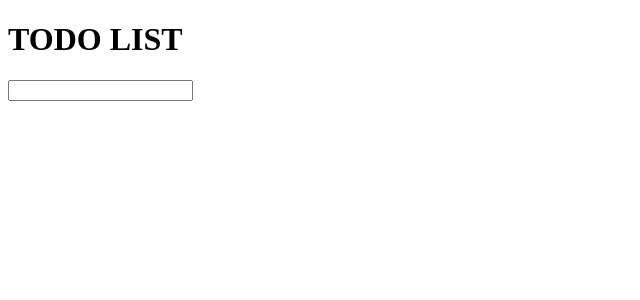
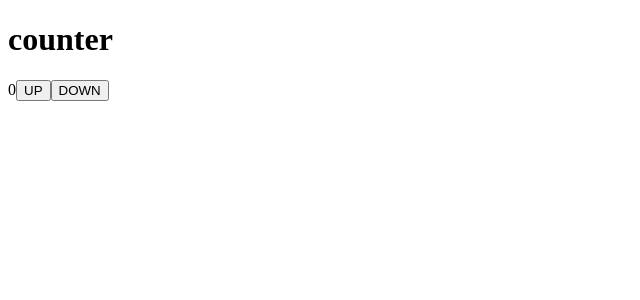
Before and after one commit to dosimpact/lecture_redux_01, a React (Create React App) app in the folder vanilla_redux/: page /#/ in a window 1280 px wide. Shown: the top 300 px of the page, without its empty margins (0-640 px from the left). Built offline with nearby package versions, Linux system fonts and the light colour scheme.

Commit message:
setting 03 redux toolkit practice

```diff
--- /dev/null
+++ b/vanilla_redux/src/02/index.js
@@ -0,0 +1,5 @@
+import React from "react";
+import ReactDOM from "react-dom";
+import App from "./components/App";
+
+ReactDOM.render(<App />, document.getElementById("root"));
--- /dev/null
+++ b/vanilla_redux/src/02/routes/Home.js
@@ -0,0 +1,41 @@
+import React, { useState } from "react";
+import { connect } from "react-redux";
+import { actionCreators } from "../store";
+import Todo from "../components/Todo";
+
+export const Home = ({ todos, addTodo, ...props }) => {
+  const [text, setText] = useState("");
+  const handleSubmit = (e) => {
+    e.preventDefault();
+    addTodo(text);
+    setText("");
+  };
+  return (
+    <>
+      <h1>TODO LIST</h1>
+      <form onSubmit={handleSubmit}>
+        <input
+          value={text}
+          onChange={(e) => {
+            setText(e.target.value);
+          }}
+        ></input>
+      </form>
+      <ul>
+        {todos.map((e) => (
+          <Todo key={e.date} {...e} />
+        ))}
+      </ul>
+    </>
+  );
+};
+
+const mapStateToProps = (state) => ({
+  todos: state,
+});
+
+const mapDispatchToProps = (dispath) => ({
+  addTodo: (text) => dispath(actionCreators.addToDo(text)),
+});
+
+export default connect(mapStateToProps, mapDispatchToProps)(Home);
--- /dev/null
+++ b/vanilla_redux/src/02/store.js
@@ -0,0 +1,21 @@
+import { configureStore, createSlice } from "@reduxjs/toolkit";
+
+const toDos = createSlice({
+  name: "toDosReducer",
+  initialState: [],
+  reducers: {
+    addToDo: (state, action) => {
+      state.push({ text: action.payload, date: Date.now() });
+    },
+    delToDo: (state, action) =>
+      state.filter((e) => e.date !== parseInt(action.payload)),
+  },
+});
+
+export const actionCreators = {
+  ...toDos.actions,
+};
+
+const store = configureStore({ reducer: toDos.reducer });
+
+export default store;
--- /dev/null
+++ b/vanilla_redux/src/App.js
@@ -0,0 +1,24 @@
+import React from "react";
+import {
+  HashRouter as Router,
+  Route,
+  Switch,
+  Redirect,
+} from "react-router-dom";
+
+import Home from "./Routes/Home";
+
+function App() {
+  return (
+    <>
+      <Router>
+        <Switch>
+          <Route exact path="/" component={Home} />
+          <Redirect from="*" to="/" />
+        </Switch>
+      </Router>
+    </>
+  );
+}
+
+export default App;
--- a/vanilla_redux/src/index.js
+++ b/vanilla_redux/src/index.js
@@ -1,5 +1,13 @@
 import React from "react";
 import ReactDOM from "react-dom";
-import App from "./components/App";
+import App from "./App";
 
-ReactDOM.render(<App />, document.getElementById("root"));
+import { Provider } from "react-redux";
+import store from "./store";
+
+ReactDOM.render(
+  <Provider store={store}>
+    <App />
+  </Provider>,
+  document.getElementById("root")
+);
--- a/vanilla_redux/src/routes/Home.js
+++ b/vanilla_redux/src/routes/Home.js
@@ -1,41 +1,27 @@
 import React, { useState } from "react";
+
+import { actionCreator } from "../store";
+
 import { connect } from "react-redux";
-import { actionCreators } from "../store";
-import Todo from "../components/Todo";
 
-export const Home = ({ todos, addTodo, ...props }) => {
-  const [text, setText] = useState("");
-  const handleSubmit = (e) => {
-    e.preventDefault();
-    addTodo(text);
-    setText("");
-  };
+export const Home = ({ counter, countUp, countDown }) => {
   return (
-    <>
-      <h1>TODO LIST</h1>
-      <form onSubmit={handleSubmit}>
-        <input
-          value={text}
-          onChange={(e) => {
-            setText(e.target.value);
-          }}
-        ></input>
-      </form>
-      <ul>
-        {todos.map((e) => (
-          <Todo key={e.date} {...e} />
-        ))}
-      </ul>
-    </>
+    <div>
+      <h1>counter</h1>
+      <span>{counter}</span>
+      <button onClick={countUp}>UP</button>
+      <button onClick={countDown}>DOWN</button>
+    </div>
   );
 };
 
-const mapStateToProps = (state) => ({
-  todos: state,
-});
+const mapStateToProps = (state) => ({ counter: state.counter });
 
-const mapDispatchToProps = (dispath) => ({
-  addTodo: (text) => dispath(actionCreators.addToDo(text)),
-});
+const mapDispatchToProps = (dispath) => {
+  return {
+    countUp: () => dispath(actionCreator.addCount()),
+    countDown: () => dispath(actionCreator.subCount()),
+  };
+};
 
 export default connect(mapStateToProps, mapDispatchToProps)(Home);
--- a/vanilla_redux/src/store.js
+++ b/vanilla_redux/src/store.js
@@ -1,21 +1,25 @@
-import { configureStore, createSlice } from "@reduxjs/toolkit";
+import { createSlice, createAction } from "@reduxjs/toolkit";
+import { createStore, combineReducers } from "redux";
 
-const toDos = createSlice({
-  name: "toDosReducer",
-  initialState: [],
+const counter = createSlice({
+  name: "counter",
+  initialState: localStorage.getItem("counter") || 0,
   reducers: {
-    addToDo: (state, action) => {
-      state.push({ text: action.payload, date: Date.now() });
+    addCount: (state, action) => {
+      return state + 1;
     },
-    delToDo: (state, action) =>
-      state.filter((e) => e.date !== parseInt(action.payload)),
+    subCount: (state, action) => {
+      return state - 1;
+    },
   },
 });
+const reducer = combineReducers({
+  counter: counter.reducer,
+});
 
-export const actionCreators = {
-  ...toDos.actions,
+export const actionCreator = {
+  ...counter.actions,
 };
-
-const store = configureStore({ reducer: toDos.reducer });
+const store = createStore(reducer);
 
 export default store;
```
Also changed, not shown: vanilla_redux/src/02/components/App.js (renamed from vanilla_redux/src/components/App.js), vanilla_redux/src/02/components/Todo.js (renamed from vanilla_redux/src/components/Todo.js), vanilla_redux/src/02/routes/Detail.js (renamed from vanilla_redux/src/routes/Detail.js).
